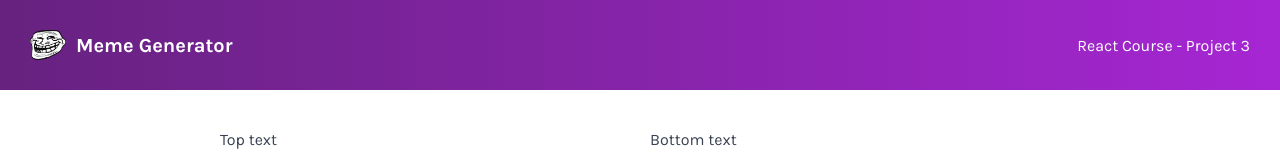
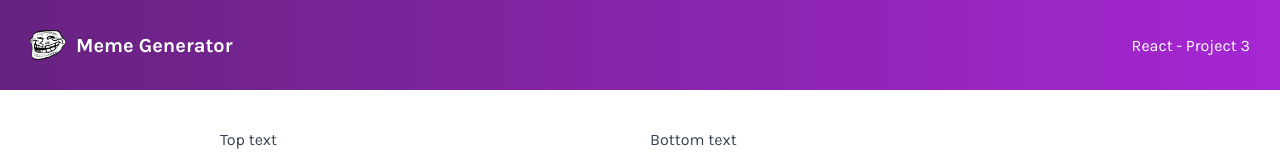
Before and after one commit to CandelaOlha/react-meme-generator, a React (Vite) app: page / in a window 1280 px wide. Shown: the top 157 px of the page. Built offline with nearby package versions, Linux system fonts and the light colour scheme; no server answers.

Commit message:
modified header text

```diff
--- a/src/components/Header.jsx
+++ b/src/components/Header.jsx
@@ -8,7 +8,7 @@ const Header = () => {
         <img src={logo} alt="" className="header-image" />
         <h1 className="header-title">Meme Generator</h1>
       </div>
-      <h2 className="project-description">React Course - Project 3</h2>
+      <h2 className="project-description">React - Project 3</h2>
     </header>
   );
 };
```
